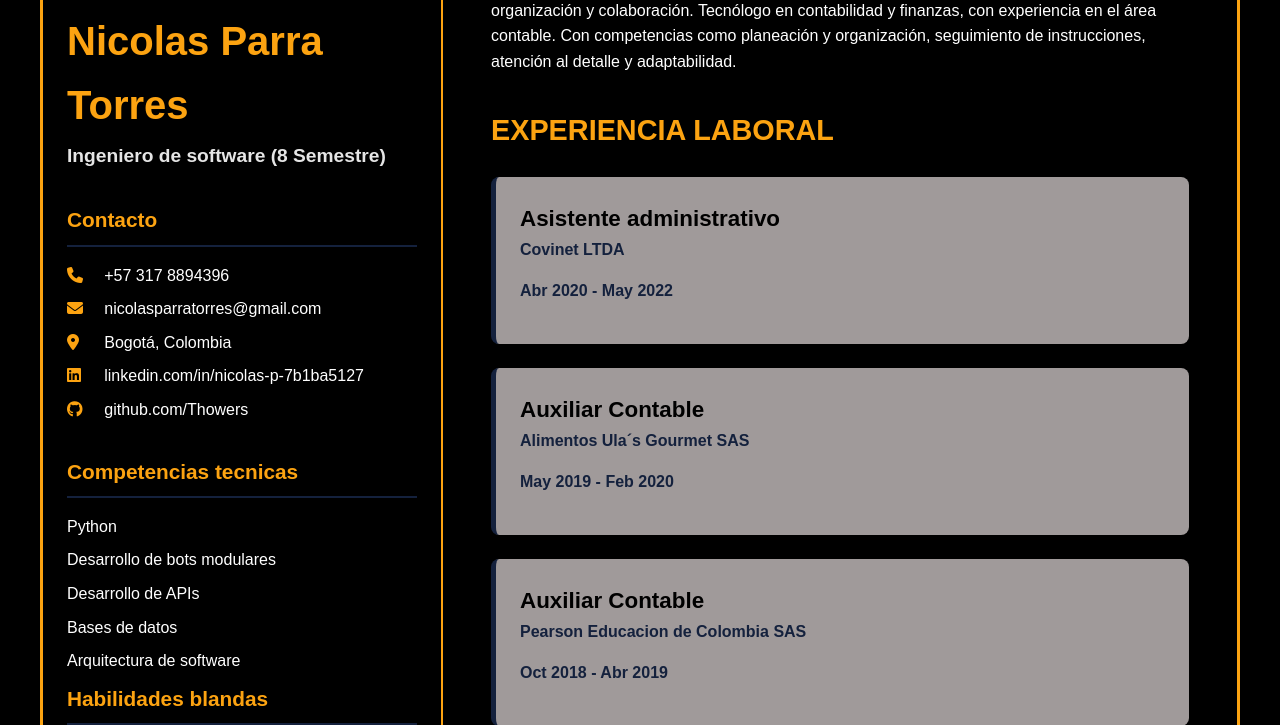
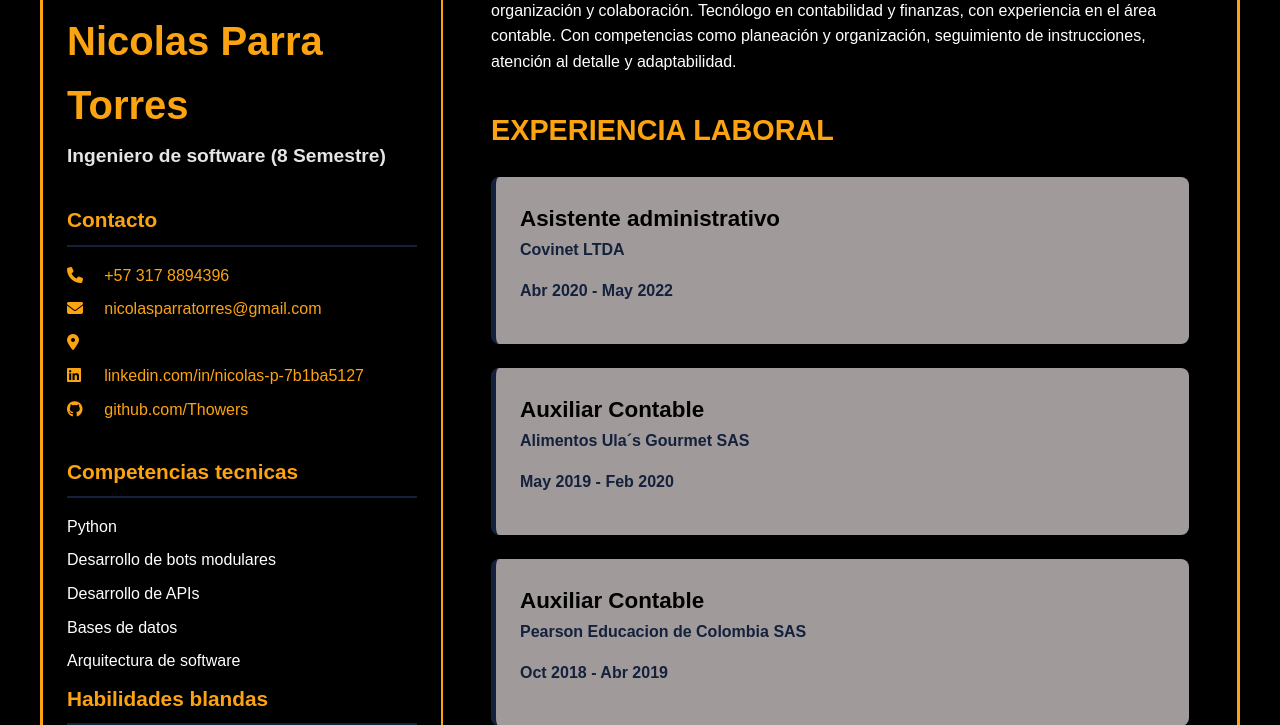
Before and after one commit to Thowers/curriculum, a Django app: page / in a window 1280 px wide. Shown: the part 302-1027 px from the top of the page. Run offline with Django 5.2, Linux system fonts and the light colour scheme.

Commit message:
correccion links

```diff
--- a/curriculum/templates/pages/index.html
+++ b/curriculum/templates/pages/index.html
@@ -12,11 +12,26 @@
         <div id="contacto" class="contact-info section">
             <h2 class="section-title">Contacto</h2>
             <ul>
-                <li><i class="fa-solid fa-phone"></i> +57 317 8894396</li>
-                <li><i class="fa-solid fa-envelope"></i> nicolasparratorres@gmail.com</li>
-                <li><i class="fa-solid fa-location-dot"></i> Bogotá, Colombia</li>
-                <li><i class="fa-brands fa-linkedin"></i> linkedin.com/in/nicolas-p-7b1ba5127</li>
-                <li><i class="fa-brands fa-github"></i> github.com/Thowers</li>
+                <li>
+                    <i class="fa-solid fa-phone"></i>
+                    <a href="tel:+573178894396">+57 317 8894396</a>
+                </li>
+                <li>
+                    <i class="fa-solid fa-envelope"></i>
+                    <a href="mailto:nicolasparratorres@gmail.com">nicolasparratorres@gmail.com</a>
+                </li>
+                <li>
+                    <i class="fa-solid fa-location-dot"></i>
+                </li>
+                <li>
+                    <i class="fa-brands fa-linkedin"></i>
+                    <a href="https://linkedin.com/in/nicolas-p-7b1ba5127"
+                        target="_blank">linkedin.com/in/nicolas-p-7b1ba5127</a>
+                </li>
+                <li>
+                    <i class="fa-brands fa-github"></i>
+                    <a href="https://github.com/Thowers" target="_blank">github.com/Thowers</a>
+                </li>
             </ul>
         </div>
 
```
